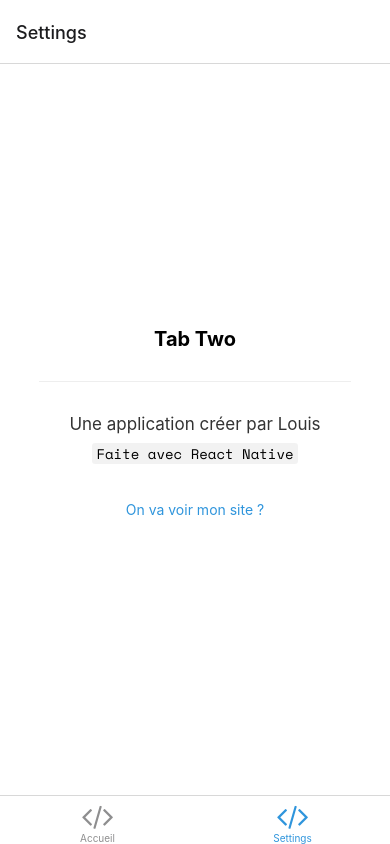
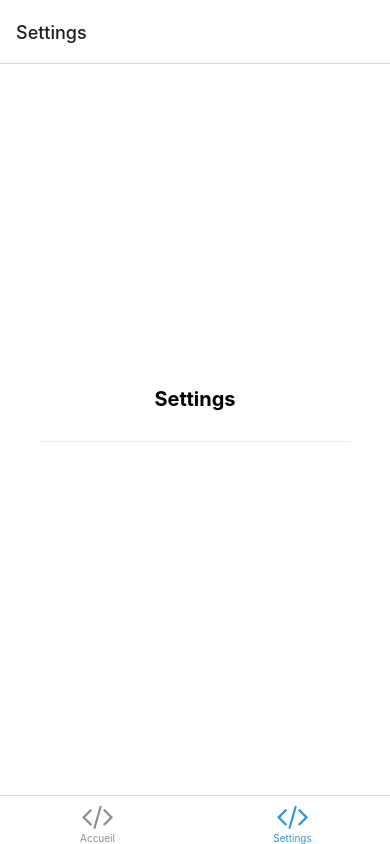
Before and after one commit to l0u1sg/cryptoapp, a React Native app: screen /TabTwo in a window 390 px wide. Built offline with nearby package versions, Linux system fonts and the light colour scheme; what expo-linking would draw is missing.

Commit message:
feat: :heavy_plus_sign:  Add ios kit design

```diff
--- a/package.json
+++ b/package.json
@@ -34,6 +34,7 @@
     "react": "17.0.2",
     "react-dom": "17.0.2",
     "react-native": "0.68.2",
+    "react-native-ios-kit": "^0.0.22",
     "react-native-safe-area-context": "4.2.4",
     "react-native-screens": "~3.11.1",
     "react-native-web": "0.17.7"
--- a/screens/TabTwoScreen.tsx
+++ b/screens/TabTwoScreen.tsx
@@ -1,14 +1,14 @@
 import { StyleSheet } from 'react-native';
 
-import EditScreenInfo from '../components/EditScreenInfo';
 import { Text, View } from '../components/Themed';
+import { TextField } from 'react-native-ios-kit';
 
 export default function TabTwoScreen() {
   return (
     <View style={styles.container}>
-      <Text style={styles.title}>Tab Two</Text>
+      <Text style={styles.title}>Settings</Text>
       <View style={styles.separator} lightColor="#eee" darkColor="rgba(255,255,255,0.1)" />
-      <EditScreenInfo path="/screens/TabTwoScreen.tsx" />
+
     </View>
   );
 }
```
Also changed, not shown: 1 other file (tests, documents, lock files or other folders).
